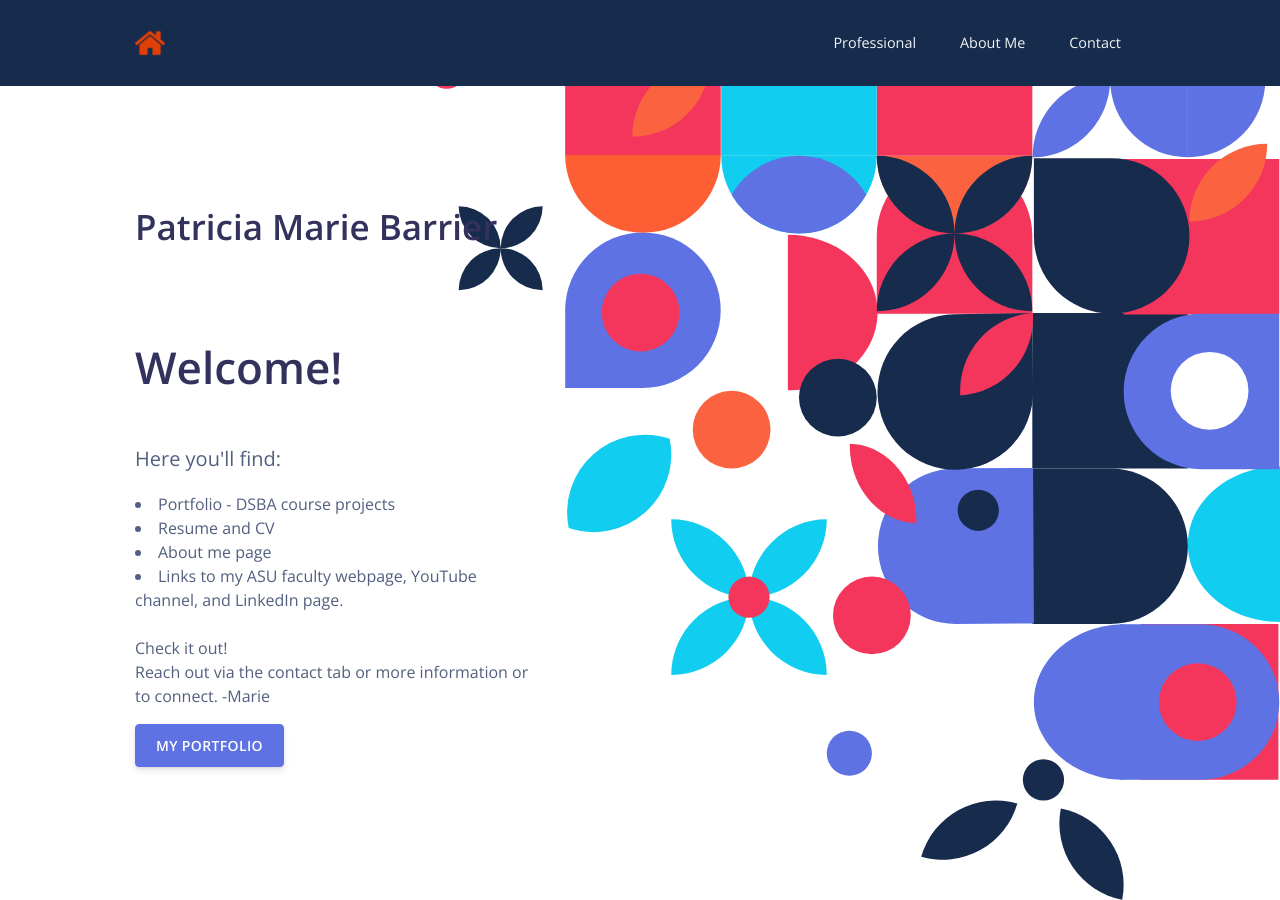
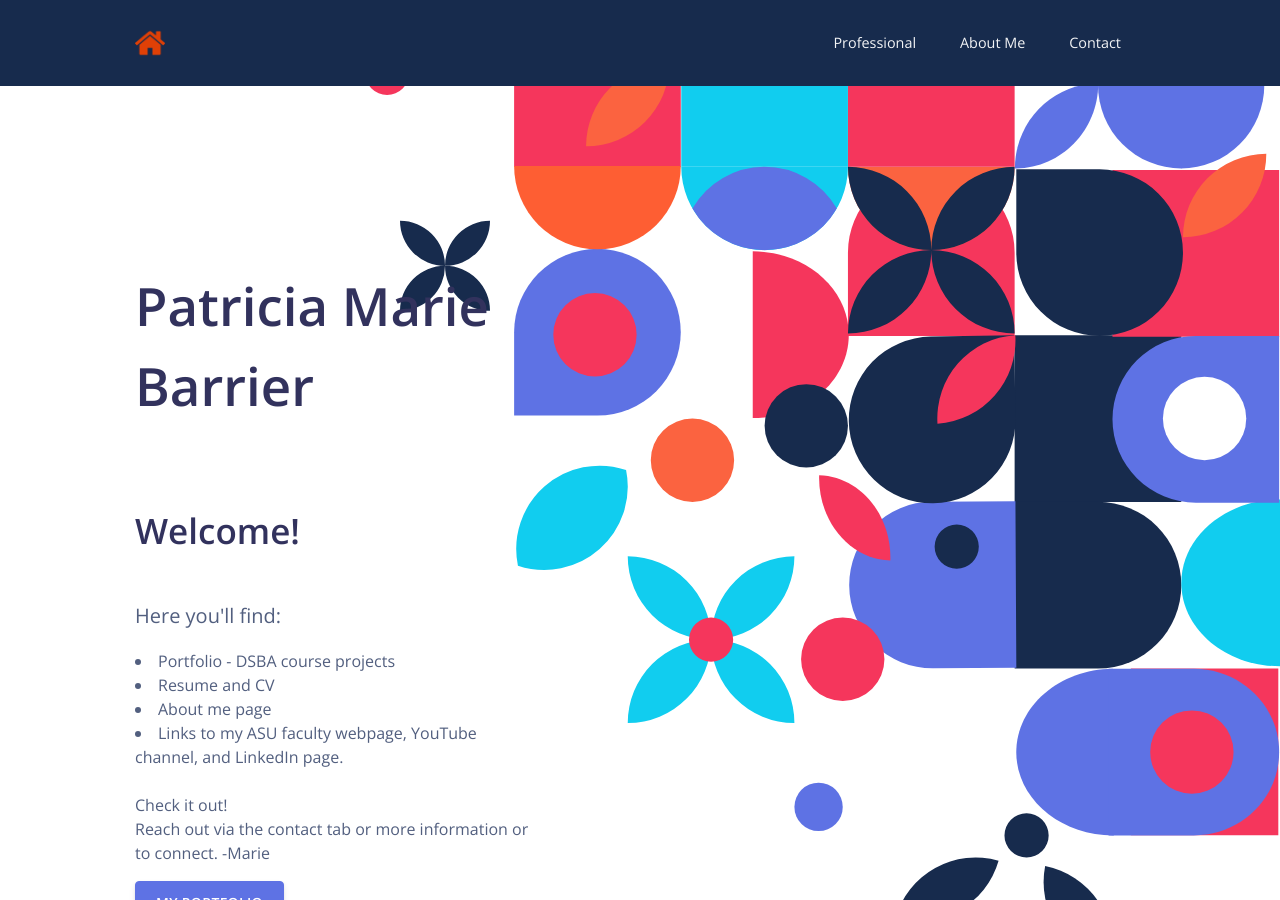
Before and after one commit to patriciamariebarrier/patriciamariebarrier.github.io, a Jekyll site: the page built from index.html, in a window 1280 px wide and 900 px high. Built offline with Jekyll 4.4.1, drawn with Linux system fonts in a browser that asks for light colours; nearby versions of some CDN libraries.

Commit message:
Update home-sample.html

```diff
--- a/_includes/home-sample.html
+++ b/_includes/home-sample.html
@@ -4,9 +4,9 @@
     <div class="container">
       <div class="row">
         <div class="col-lg-5 col-md-7 mr-auto text-left d-flex justify-content-center flex-column">
-          <h3 class="display-3">Patricia Marie Barrier</h3>
+          <h3 class="display-1"><br><br>Patricia Marie Barrier</h1>
           <br><br><br>
-          <h3 class="display-2">Welcome!</h2>
+          <h3 class="display-3">Welcome!</h3>
             <p class="lead mt-0"> <br> Here you'll find:
               <br>
 <li>Portfolio - DSBA course projects <br>
```
